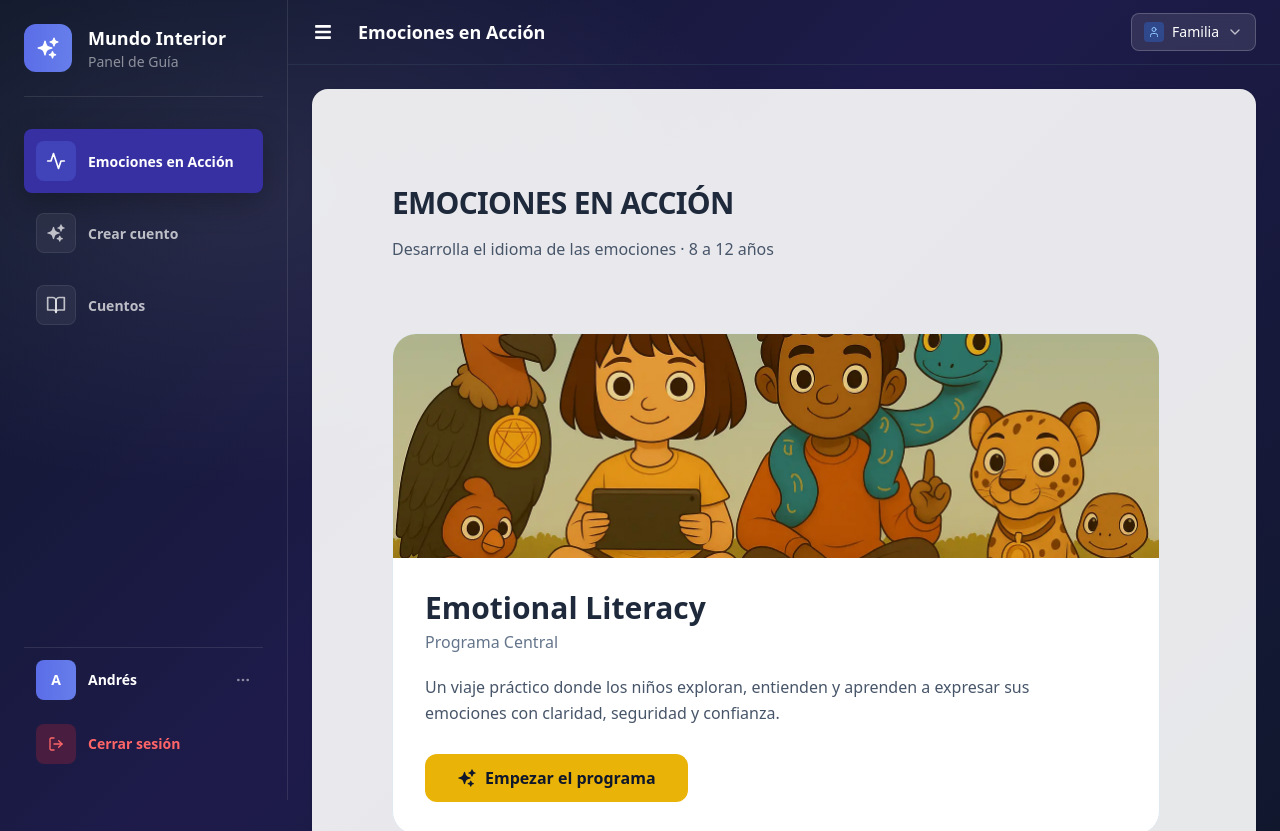
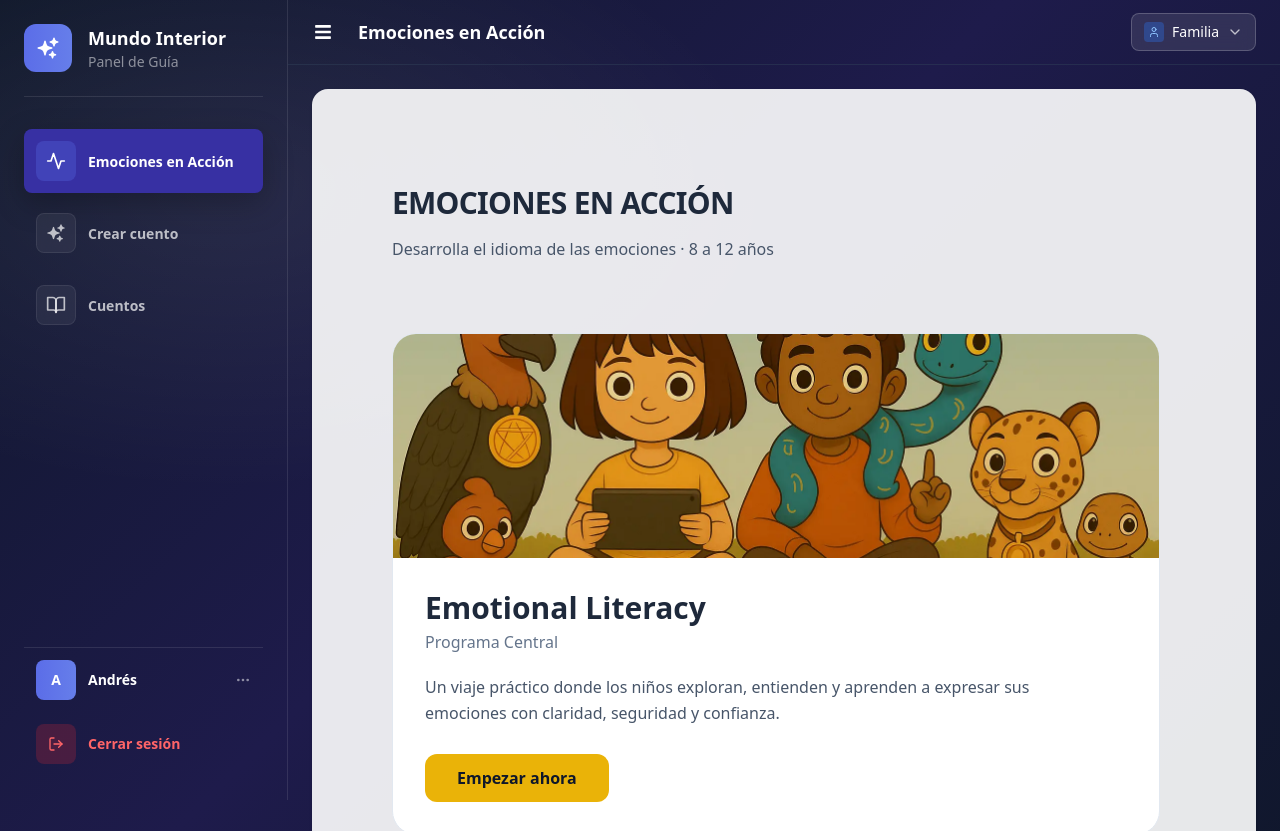
Before and after one commit to and27/mundo, a Next.js app: page /parentDashboard in a window 1280 px wide. Shown: the top 831 px of the page. Built offline with nearby package versions, Linux system fonts and the light colour scheme.

Commit message:
chore(ui): delete button icon in program main card

```diff
--- a/src/components/program/ProgramMainCard.tsx
+++ b/src/components/program/ProgramMainCard.tsx
@@ -62,8 +62,7 @@ export default function ProgramMainCard({
                 hover:shadow-md
               "
             >
-              <HiSparkles className="w-5 h-5" />
-              Empezar el programa
+              Empezar ahora
             </button>
           </div>
         </div>
```
Also changed, not shown: 1 other file (tests, documents, lock files or other folders).
